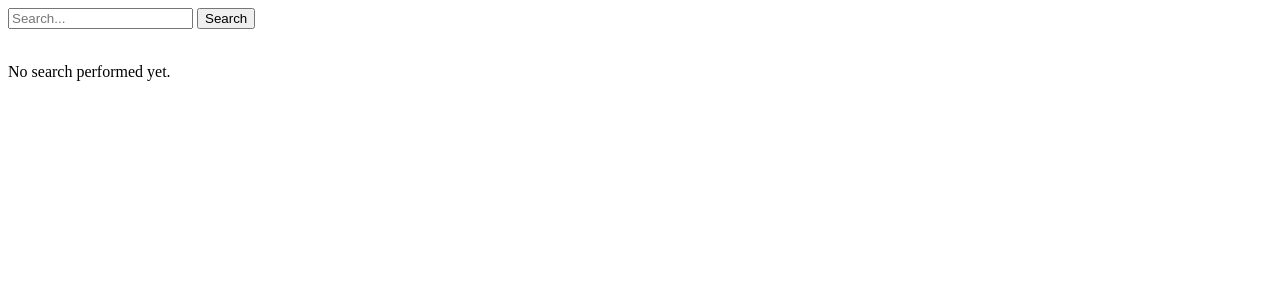
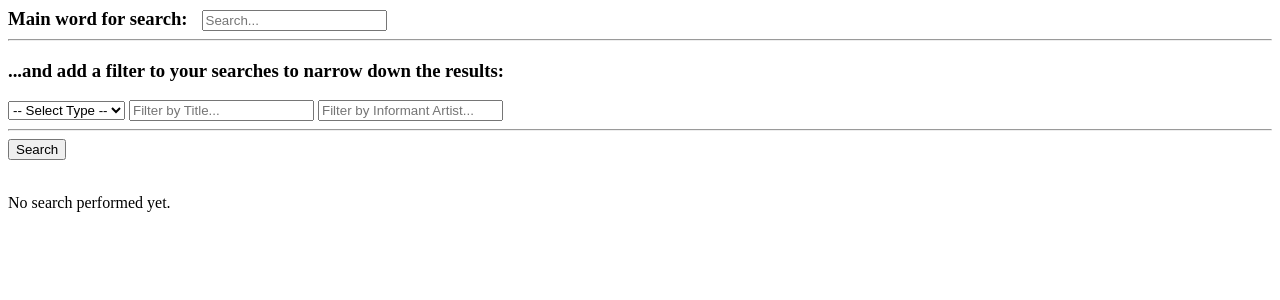
Before and after one commit to UoEMainLibrary/school_of_scottish_studies_archive, a Django app: page /search_view/ in a window 1280 px wide. Shown: the top 300 px of the page. Run offline with Django 4.2, Linux system fonts and the light colour scheme; parts of the project's set-up code (start-up, migrations or seed data) failed here and were passed over.

Commit message:
search with filter works

```diff
--- a/sssa_app/templates/search_view.html
+++ b/sssa_app/templates/search_view.html
@@ -10,7 +10,20 @@
 <body>
 
 <form method="get" action="">
-    <input type="text" name="q" placeholder="Search..." value="{{ query }}">
+<h3 style="display:inline; margin-right:10px;">Main word for search:</h3>
+<input type="text" name="q" placeholder="Search..." value="{{ query }}"><br>
+    <hr>
+    <h3>...and add a filter to your searches to narrow down the results:</h3>
+    <select name="type_filter">
+        <option value="">-- Select Type --</option>
+        <option value="ALST" {% if type_filter == "ALST" %}selected{% endif %}>ALST</option>
+        <option value="MNDX" {% if type_filter == "MNDX" %}selected{% endif %}>MNDX</option>
+    </select>
+    <input type="text" name="title_filter" placeholder="Filter by Title..." value="{{ title_filter }}">
+    <input type="text" name="informant_filter" placeholder="Filter by Informant Artist..." value="{{ informant_filter }}">
+    <hr>
+
+
     <button type="submit">Search</button>
 </form>
 <br>
--- a/sssa_app/views.py
+++ b/sssa_app/views.py
@@ -31,21 +31,37 @@ def index (request):
 def home (request):
     return render(request, 'sssa_home.html')
 
-def search_view (request):
+def search_view(request):
     query = request.GET.get('q', '')
-    results = []
+    type_filter = request.GET.get('type_filter', '')
+    title_filter = request.GET.get('title_filter', '')
+    informant_filter = request.GET.get('informant_filter', '')
+    results = Alst.objects.all()
 
     if query:
-        results = Alst.objects.filter(
+        results = results.filter(
+
             Q(catalogue_number__icontains=query) |
             Q(type_of_material__icontains=query) |
             Q(parent__icontains=query) |
             Q(summary__icontains=query) |
-            Q(informant_artist__icontains=query)
+            Q(informant_artist__icontains=query) |
+            Q(title__icontains=query)
         )
+
+    if type_filter:
+        results = results.filter(type__iexact=type_filter)
+    if title_filter:
+        results = results.filter(title__icontains=title_filter)
+    if informant_filter:
+        results = results.filter(informant_artist__icontains=informant_filter)
+
     return render(request, 'search_view.html', {
         'results': results,
         'query': query,
+        'type_filter': type_filter,
+        'title_filter': title_filter,
+        'informant_filter': informant_filter
     })
 
 def alst_create_record(request):
```
